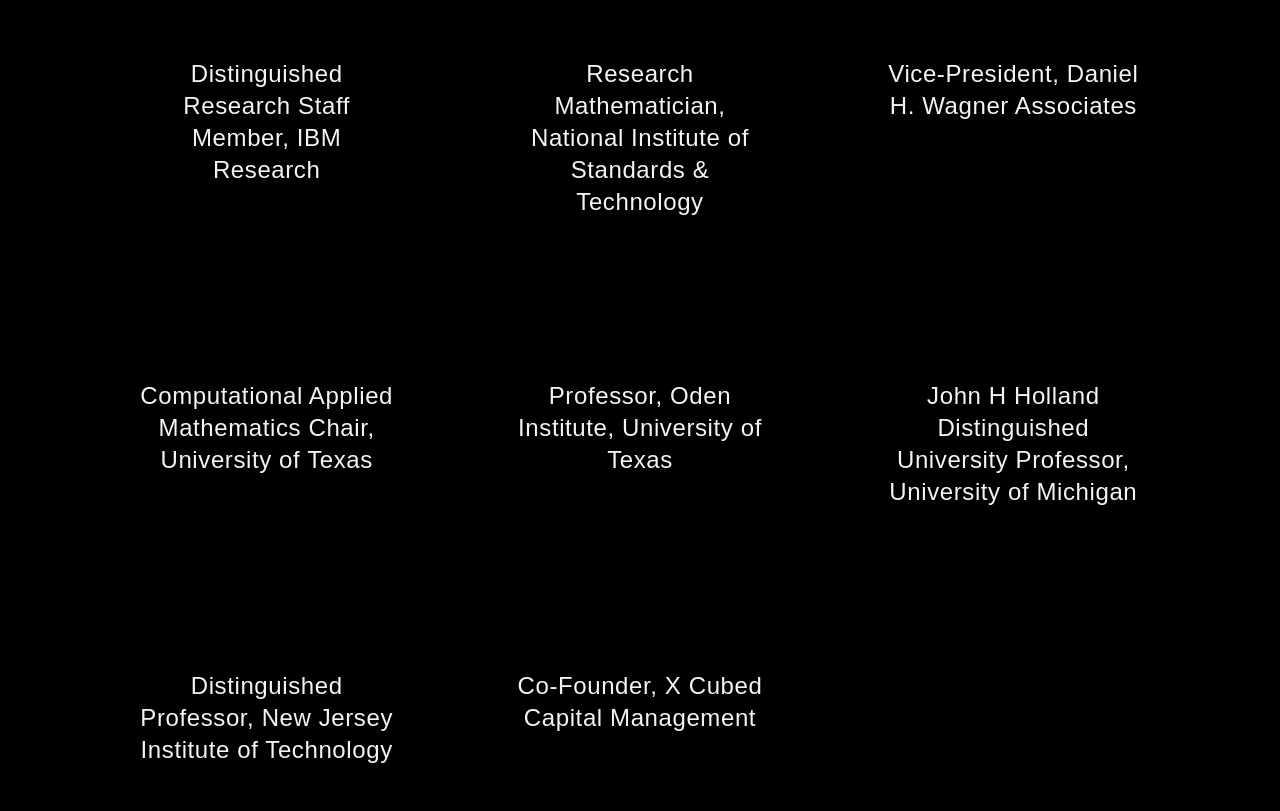
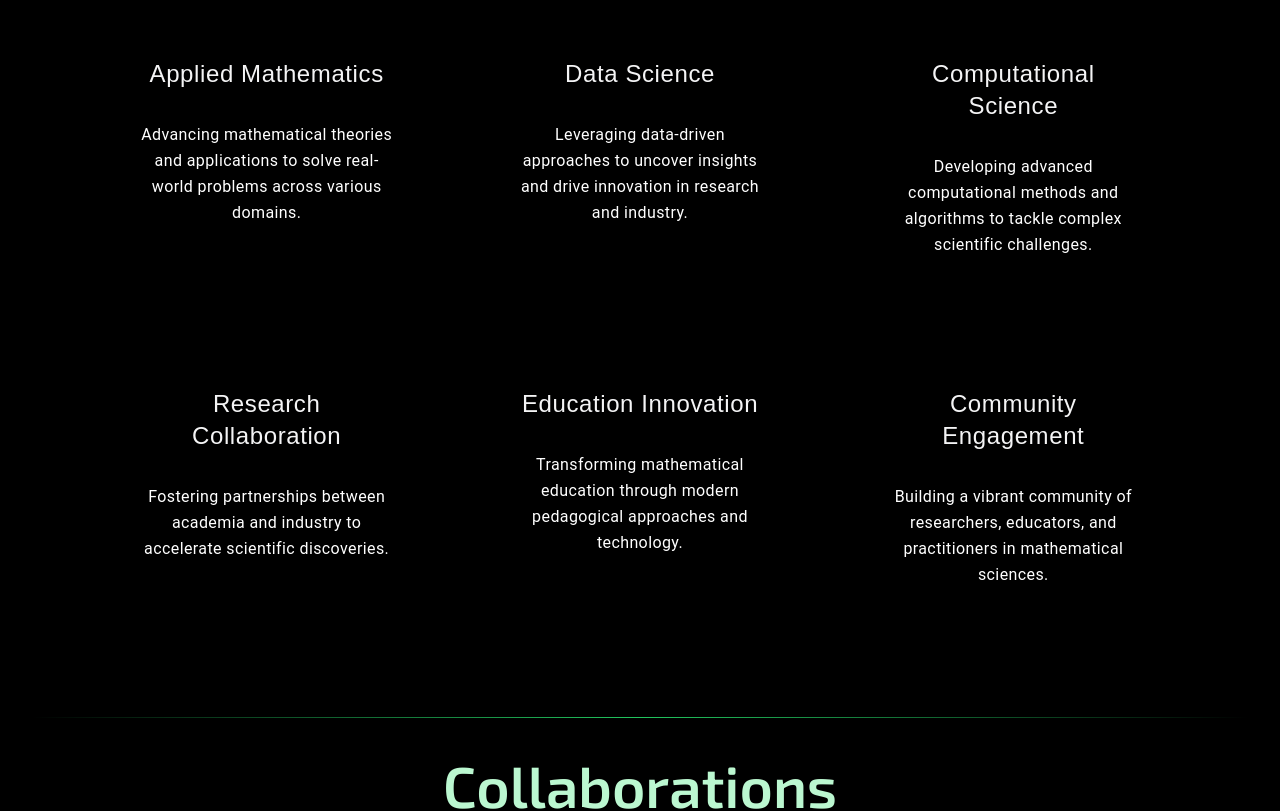
Before and after one commit to Omansh-Sharma1/SIAM-24_Website, a React (Vite) app: page / in a window 1280 px wide. Shown: the part 1800-2611 px from the top of the page. Built offline with nearby package versions, Linux system fonts and the light colour scheme.

Commit message:
Final Content Updation

```diff
--- a/src/components/About/About.jsx
+++ b/src/components/About/About.jsx
@@ -193,7 +193,7 @@
                   <li key={index} className="mb-3 md:mb-4">
                     <button
                       onClick={() => toggleExpansion(index)}
-                      className="flex items-center justify-between w-full text-left hover:text-green-400 transition-colors duration-300"
+                      className="flex items-center justify-between w-full text-left hover:text-transparent bg-clip-text bg-gradient-to-r from-green-300 to-green-100 transition-colors duration-300"
                     >
                       <span className="pr-2">{point}</span>
                       <svg
--- a/src/components/Contact/Contact.jsx
+++ b/src/components/Contact/Contact.jsx
@@ -71,16 +71,24 @@
     <div className="min-h-screen bg-black text-white flex items-center justify-center py-8 md:py-16 px-4 md:px-8 relative">
       <div className="background-image"></div>
       <div className="max-w-6xl mx-auto w-full z-10">
-        <motion.div
+        <motion.h1
+          className="text-7xl tracking-wide font-['Exo_2'] font-semibold text-transparent bg-clip-text bg-gradient-to-r from-green-300 to-green-100 text-center"
+          initial={{ opacity: 0, y: -50 }}
+          animate={{ opacity: 1, y: 0 }}
+          transition={{ duration: 1, ease: "easeOut" }}
+         >
+          <h1 className="text-7xl tracking-wide font-['Exo_2'] font-semibold text-transparent bg-clip-text bg-gradient-to-r from-green-300 to-green-100 text-center">
+            Get in Touch
+          </h1>
+          </motion.h1>
+          <motion.div
           initial={{ opacity: 0, y: 20 }}
           animate={{ opacity: 1, y: 0 }}
           transition={{ duration: 0.5 }}
           className="text-center mb-8 md:mb-12"
-        >
-          <h1 className="text-2xl md:text-4xl lg:text-5xl font-bold text-green-400 mb-4">
-            Get in Touch
-          </h1>
-          <p className="text-sm md:text-base lg:text-lg text-gray-400 max-w-2xl mx-auto">
+          >
+          <div className="space-y-2 md:space-y-4 mt-4 md:mt-8"/>
+          <p className="text-sm md:text-base lg:text-lg text-gray-400 mbmax-w-2xl mx-auto">
             Have questions? We'd love to hear from you. Send us a message and we'll respond as soon as possible.
           </p>
         </motion.div>
--- a/src/components/Footer/Footer.jsx
+++ b/src/components/Footer/Footer.jsx
@@ -30,13 +30,13 @@
             <h3 className="text-2xl font-['Exo_2'] font-semibold text-white mb-4">Resources</h3>
             <ul className="font-roboto text-medium font-semibold space-y-4 text-gray-300">
               <li>
-                <Link to="/" className="hover:text-green-400 transition duration-300">Home</Link>
+                <Link to="/" className="hover:text-transparent bg-clip-text bg-gradient-to-r from-green-300 to-green-100 transition duration-300">Home</Link>
               </li>
               <li>
-                <Link to="/about" className="hover:text-green-400 transition duration-300">About</Link>
+                <Link to="/about" className="hover:text-transparent bg-clip-text bg-gradient-to-r from-green-300 to-green-100 transition duration-300">About</Link>
               </li>
               <li>
-                <Link to="/contact" className="hover:text-green-400 transition duration-300">Contact</Link>
+                <Link to="/contact" className="hover:text-transparent bg-clip-text bg-gradient-to-r from-green-300 to-green-100 transition duration-300">Contact</Link>
               </li>
             </ul>
           </div>
@@ -48,7 +48,7 @@
               <li>
                 <a
                   href="https://www.instagram.com/siamjuit"
-                  className="hover:text-green-400 transition duration-300"
+                  className="hover:text-transparent font-semibold bg-clip-text bg-gradient-to-r from-green-300 to-green-100 transition duration-300"
                   target="_blank"
                   rel="noopener noreferrer"
                 >
@@ -58,7 +58,7 @@
               <li>
                 <a
                   href="https://x.com/siamjuit"
-                  className="hover:text-green-400 transition duration-300"
+                  className="hover:text-transparent bg-clip-text bg-gradient-to-r from-green-300 to-green-100 transition duration-300"
                   target="_blank"
                   rel="noopener noreferrer"
                 >
@@ -68,7 +68,7 @@
               <li>
                 <a
                   href="https://www.linkedin.com/company/siamjuit"
-                  className="hover:text-green-400 transition duration-300"
+                  className="hover:text-transparent bg-clip-text bg-gradient-to-r from-green-300 to-green-100 transition duration-300"
                   target="_blank"
                   rel="noopener noreferrer"
                 >
@@ -85,7 +85,7 @@
               <li>
                 <a
                   href="https://www.siam.org/"
-                  className="hover:text-green-400 transition duration-300"
+                  className="hover:text-transparent bg-clip-text bg-gradient-to-r from-green-300 to-green-100 transition duration-300"
                   target="_blank"
                   rel="noopener noreferrer"
                 >
--- a/src/components/Home/Home.jsx
+++ b/src/components/Home/Home.jsx
@@ -165,45 +165,34 @@
 
   const cardItems = [
     {
-      name:  "Dr. Mark S Squillante",
-      title: "Distinguished Research Staff Member, IBM Research",
-      quote: "Exploring the foundations of probability, dynamics, and control, Dr. Squillante has made remarkable contributions to IBM's research in applied mathematics and computational sciences.",
+      title: "Applied Mathematics",
+      description: "Advancing mathematical theories and applications to solve real-world problems across various domains.",
+      link: "/applied-mathematics"
     },
     {
-      name:  "Dr. Bonita V. Saunders",
-      title: "Research Mathematician, National Institute of Standards & Technology",
-      quote: "Dr. Saunders has significantly advanced the field of applied mathematics with her pioneering work in mathematical visualization and computational methods.",
+      title: "Data Science",
+      description: "Leveraging data-driven approaches to uncover insights and drive innovation in research and industry.",
+      link: "/data-science"
     },
     {
-      name:  "Dr. Charles Allen Butler",
-      title: "Vice-President, Daniel H. Wagner Associates",
-      quote: "With a focus on computational solutions for defense and operations research, Dr. Butler exemplifies the application of mathematics in solving real-world challenges.",
+      title: "Computational Science",
+      description: "Developing advanced computational methods and algorithms to tackle complex scientific challenges.",
+      link: "/computational-science"
     },
     {
-      name:  "Dr. Chandrajit Bajaj",
-      title: "Computational Applied Mathematics Chair, University of Texas",
-      quote: "Dr. Bajaj's leadership in computational visualization has revolutionized interdisciplinary research, bridging mathematics and advanced computing.",
+      title: "Research Collaboration",
+      description: "Fostering partnerships between academia and industry to accelerate scientific discoveries.",
+      link: "/collaboration"
     },
     {
-      name:    "Dr. George Biros",
-      title: "Professor, Oden Institute, University of Texas",
-      quote: "Dr. Biros's expertise in computational engineering and sciences has shaped innovative approaches to large-scale scientific computing.",
+      title: "Education Innovation",
+      description: "Transforming mathematical education through modern pedagogical approaches and technology.",
+      link: "/education"
     },
     {
-      name:  "Dr. Alfred Hero",
-      title: "John H Holland Distinguished University Professor, University of Michigan",
-      quote: "Dr. Hero's research in statistical signal processing and data science has driven breakthroughs in mathematics and engineering applications.",
-    },
-    {
-      name:  "Dr. David A. Bader",
-      title: "Distinguished Professor, New Jersey Institute of Technology",
-      quote: "Dr. Bader's work in high-performance computing has set benchmarks in computational mathematics for complex data analysis.",
-    },
-    {
-      name:  "Dr. Chris Bemis",
-      title: "Co-Founder, X Cubed Capital Management",
-      quote: "Combining expertise in finance and mathematics, Dr. Bemis applies computational strategies to optimize investments and inspire innovation.",
-    },
+      title: "Community Engagement",
+      description: "Building a vibrant community of researchers, educators, and practitioners in mathematical sciences.",
+      link: "/community"},
   ];
 
   return (
--- a/src/components/Team/Team.jsx
+++ b/src/components/Team/Team.jsx
@@ -78,8 +78,8 @@
       role: "Research Head",
       description: "Driving innovation through research.",
       detailedDescription:
-        "Bhavya Sharma leads the research initiatives with a focus on finding innovative solutions to complex problems. Her analytical skills and dedication make her a vital team member.",
-      image: "/team-member-7.jpeg",
+        "Bhavya Sharma leads the research initiatives with a focus on finding innovative solutions to complex problems. His analytical skills and dedication make her a vital team member.",
+      image: "/team-member-7.jpg",
       email: "bhavya.sharma@example.com",
       linkedin: "https://www.linkedin.com/in/bhavya-sharma-238620255/"
     },
@@ -165,8 +165,7 @@
               Professor & Head of Dept. of CSE&IT
             </p>
             <p className="mt-2 text-gray-300 font-['Exo_2'] text-sm">
-              " as the Founding Faculty Advisor, has played a
-              pivotal role...
+              " The founder of SIAM-JUIT. "
             </p>
 
             {/* Hover Gradient & Icons */}
--- a/src/components/ui/animated-image-carousel.jsx
+++ b/src/components/ui/animated-image-carousel.jsx
@@ -14,7 +14,7 @@
     const interval = setInterval(() => {
       setDirection(1);
       setCurrentImage((prev) => (prev + 1) % images.length);
-    }, intervalDuration * 3000);
+    }, intervalDuration * 1000);
 
     return () => clearInterval(interval);
   }, [images, intervalDuration]);
```
Also changed, not shown: public/team-member-7.jpeg (deleted), public/team-member-7.jpg (added).
